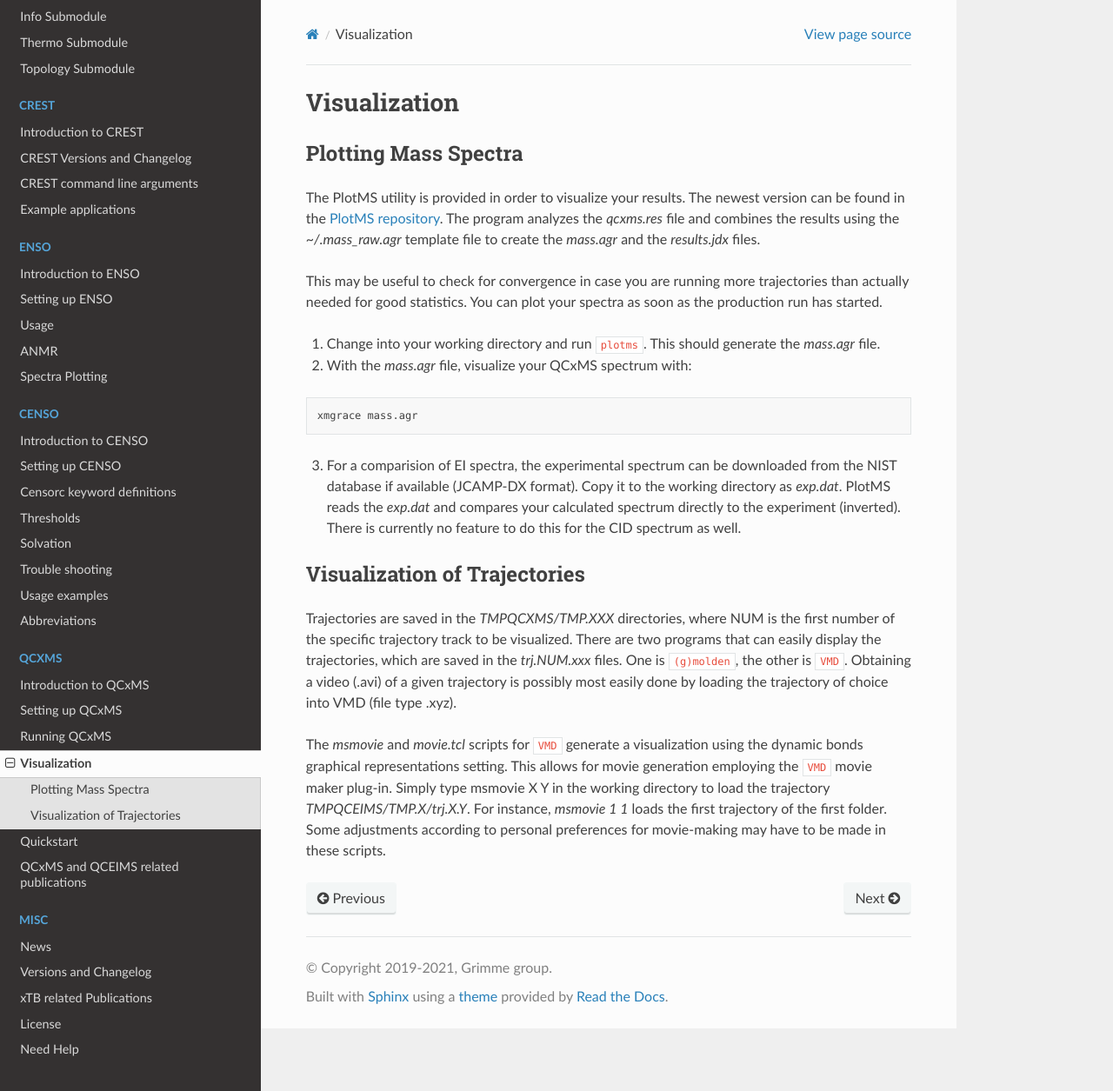
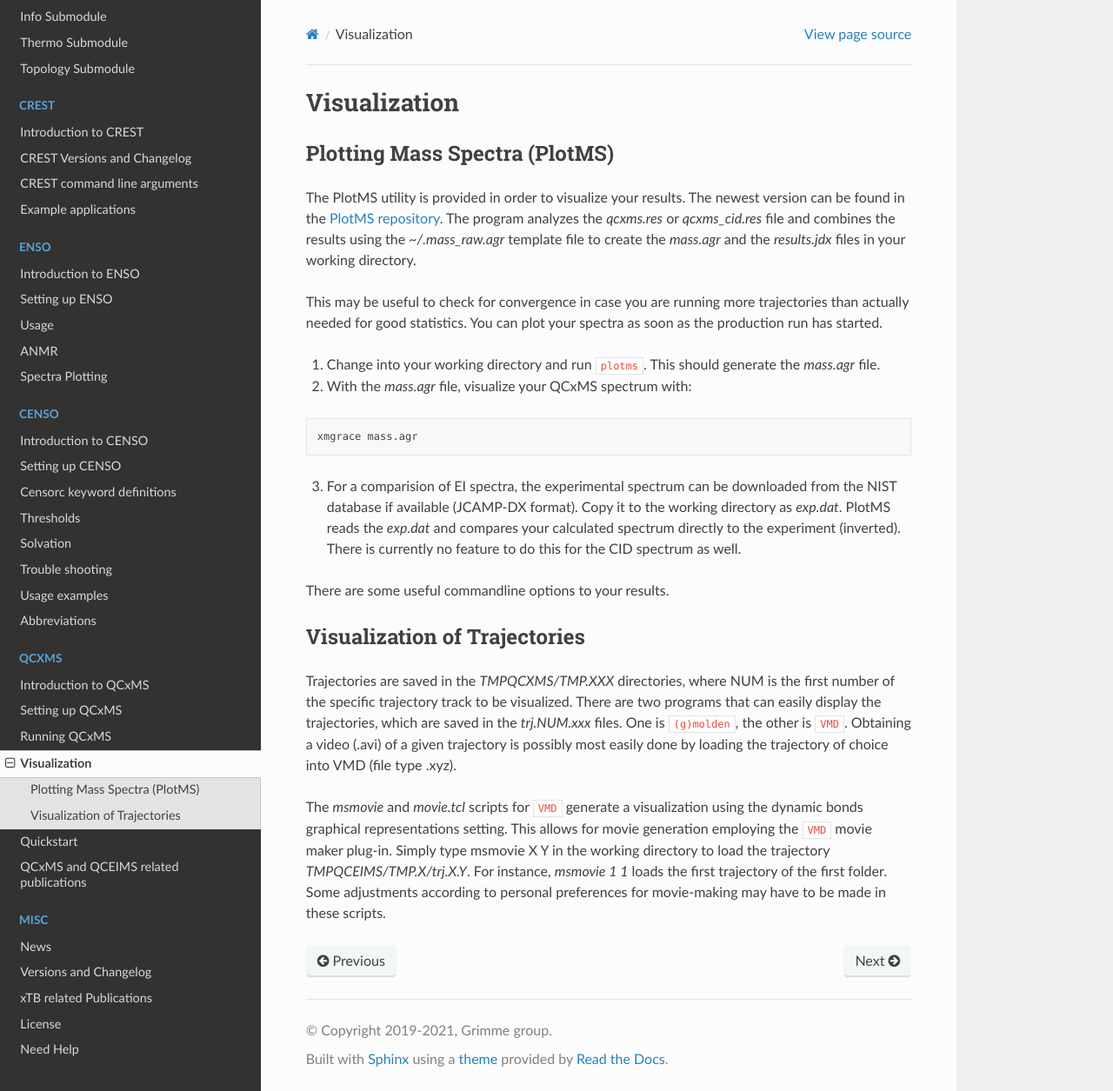
Before and after one commit to grimme-lab/xtb_docs, a Sphinx documentation site: the page built from source/qcxms_doc/qcxms_plot.rst, in a window 1280 px wide and 1255 px high. Shown: the whole window at 87% size. Built offline with Sphinx 7.4.7 and the Read the Docs theme 2.0.0, drawn with Linux system fonts in a browser that asks for light colours.

Commit message:
QCxMS v.5.1.0 - news update

```diff
--- a/source/qcxms_doc/qcxms_plot.rst
+++ b/source/qcxms_doc/qcxms_plot.rst
@@ -4,13 +4,13 @@
 Visualization
 --------------
 
-Plotting Mass Spectra
-=====================
+Plotting Mass Spectra (PlotMS)
+==============================
 
 The PlotMS utility is provided in order to visualize your results. The newest version can be found in the
 `PlotMS repository <https://github.com/qcxms/PlotMS>`_.
-The program analyzes the `qcxms.res` file and combines the results using the `~/.mass_raw.agr` template file
-to create the `mass.agr` and the `results.jdx` files.
+The program analyzes the `qcxms.res` or `qcxms_cid.res` file and combines the results using the `~/.mass_raw.agr` template file
+to create the `mass.agr` and the `results.jdx` files in your working directory.
 
 This may be useful to check for convergence in case you are running more trajectories than
 actually needed for good statistics. You can plot your spectra as soon as the production run has started.
@@ -27,6 +27,10 @@ actually needed for good statistics. You can plot your spectra as soon as the pr
    your calculated spectrum directly to the experiment (inverted).
    There is currently no feature to do this for the CID spectrum as well.
 
+There are some useful commandline options to  your results.
+
+
+
 
 Visualization of Trajectories
 =============================
```
Also changed, not shown: source/_posts/2021/qcxms-version-5.1.0.rst (added, +18 -0 lines).
